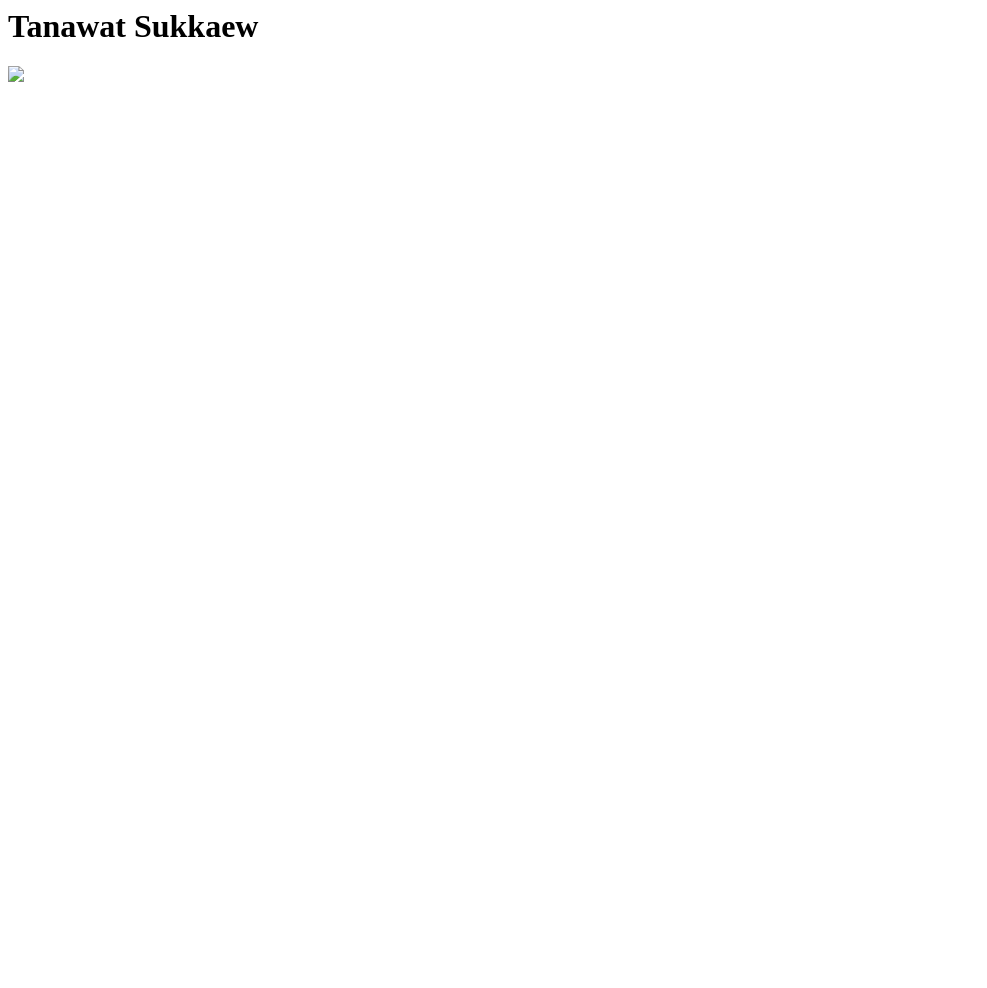
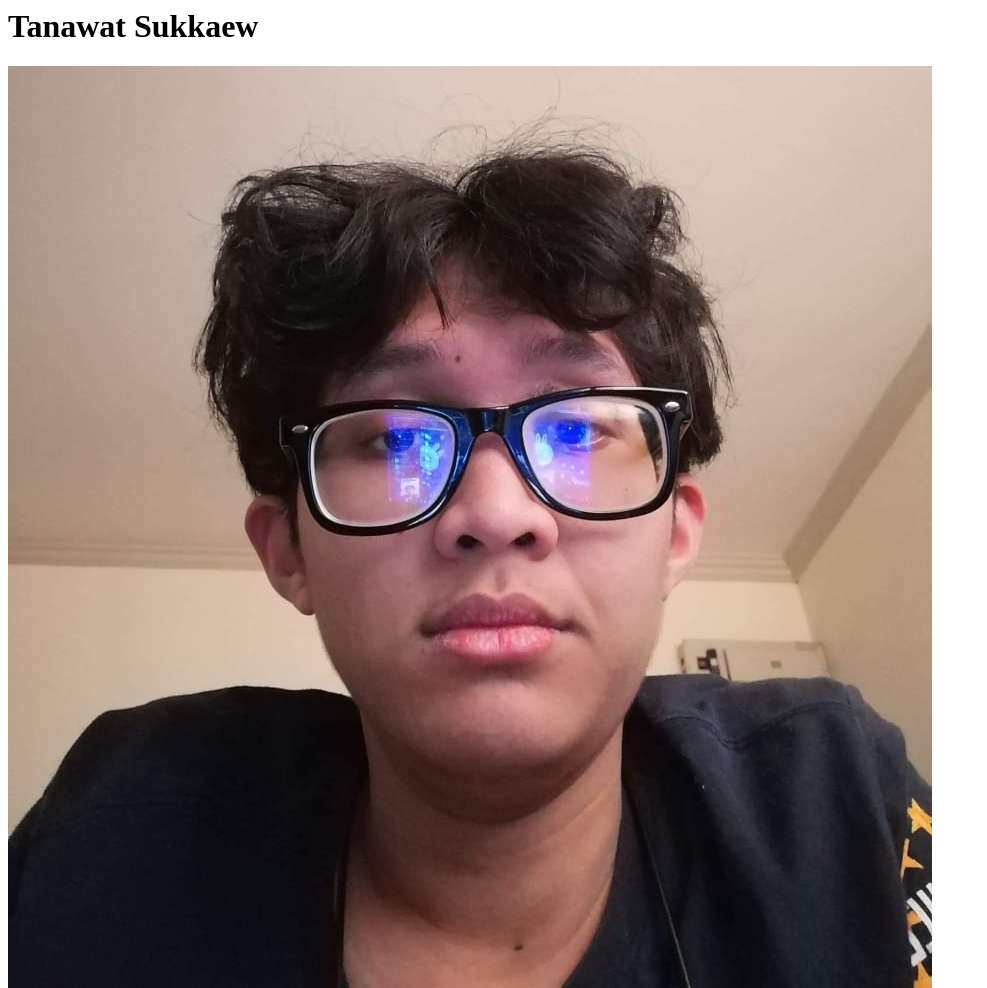
Before and after one commit to WenDrakEZ/tanawat, a plain HTML site: page index.html in a window 1280 px wide. Shown: the whole page, without its empty margins (0-987 px from the left). Before the commit the page ends 800 px from the top, so only its background shows below. Drawn offline with Linux system fonts and the light colour scheme.

Commit message:
Update index.html

```diff
--- a/index.html
+++ b/index.html
@@ -1,3 +1,3 @@
 <h1>Tanawat Sukkaew</h1>
 
-<img src="(https://user-images.githubusercontent.com/50702757/128146931-e5418d6b-ca58-4ae3-837e-1101fab799c4.jpg)">
+<img src="000.jpg">
```
